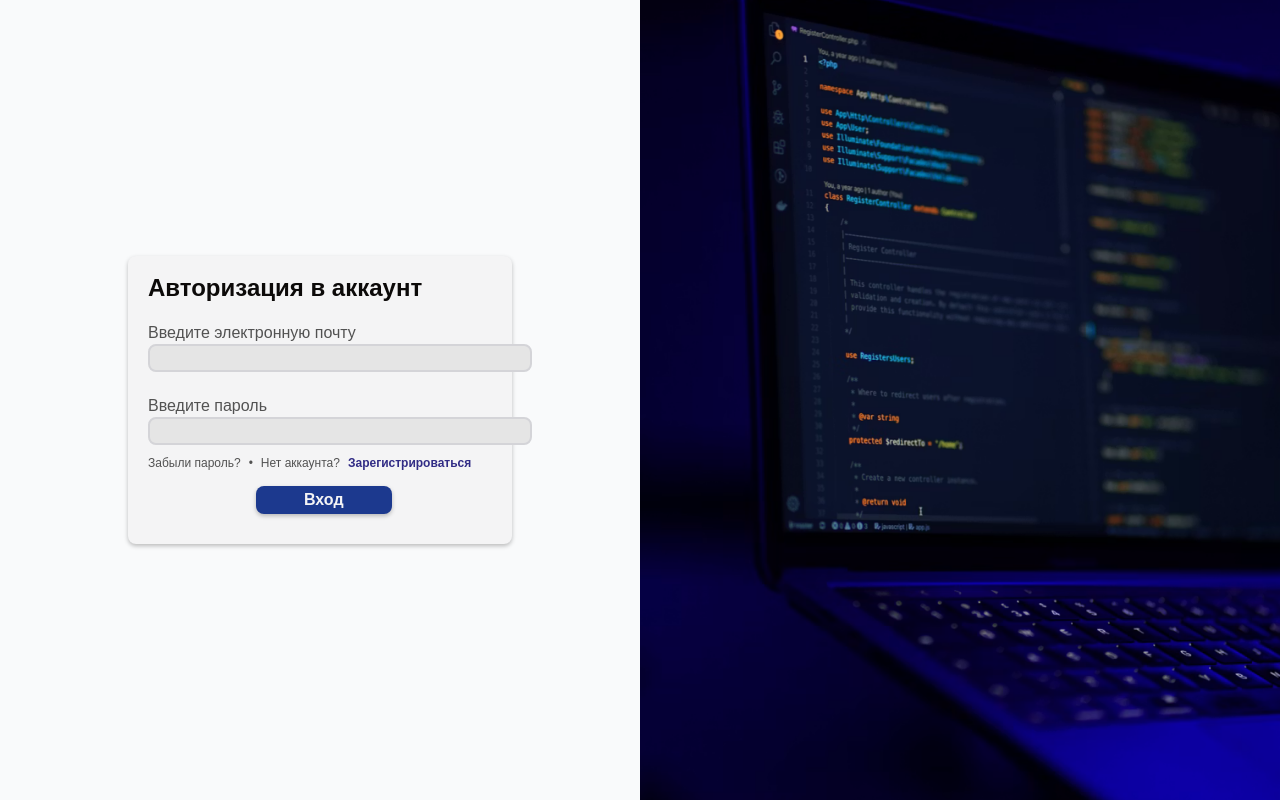
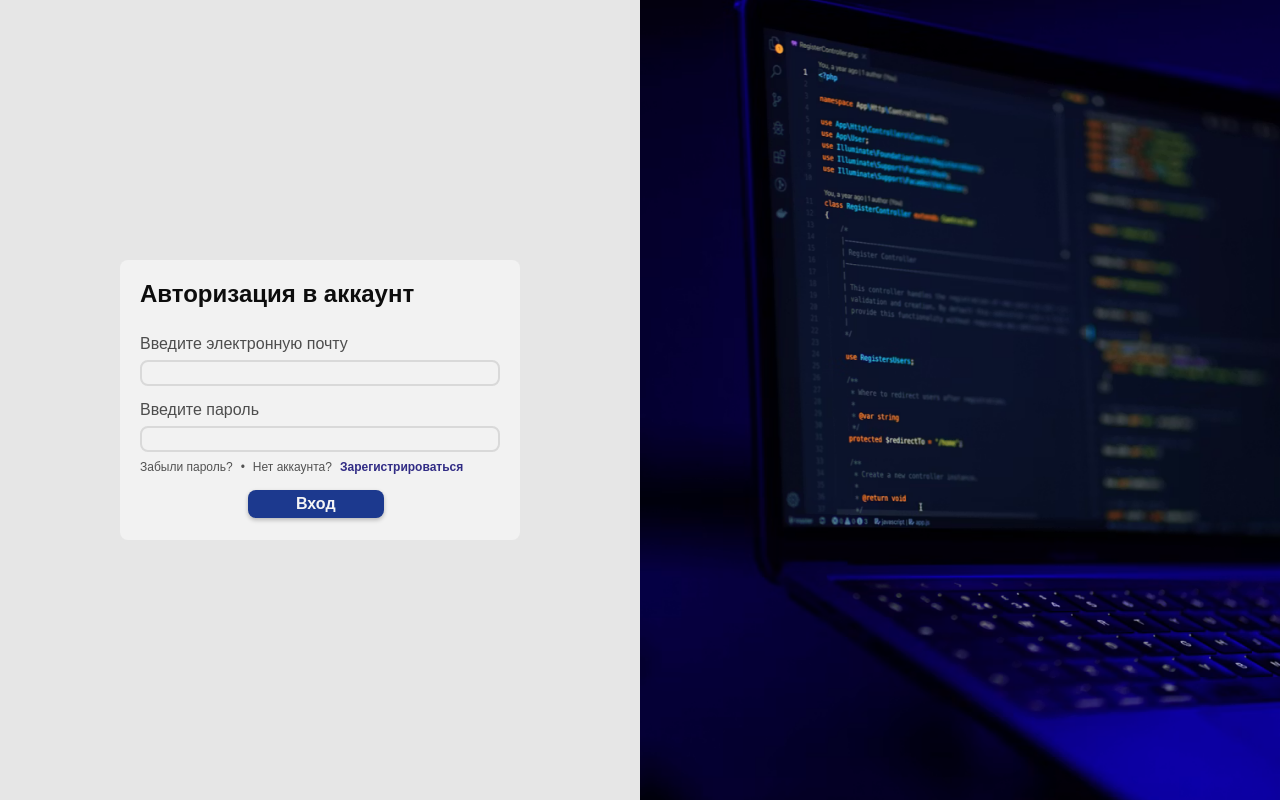
Before and after one commit to napoleonrs22/online-judje-platform, a Next.js app in the folder online-judge-frontend/: page /login in a window 1280 px wide. Built offline with nearby package versions, Linux system fonts and the light colour scheme; no server answers.

Commit message:
Login page fixed

```diff
--- /dev/null
+++ b/online-judge-frontend/app/login/Login.module.css
@@ -0,0 +1,86 @@
+.auth {
+
+  height: calc(100vh);
+  width: 100%;
+  background-color: red;
+  position: relative;
+  display: flex;
+  flex-direction: row;
+}
+.auth_left {
+  width: auto;
+  max-width: 50vw;
+  min-width: 480px;
+  height: 100%;
+  flex-grow: 1;
+  flex-shrink: 0;
+  position: relative;
+  display: flex;
+  justify-content: center;
+  align-items: center;
+  background-color: hsl(0, 0%, 90%);
+}
+.auth_right {
+  width: auto;
+  min-width: 0;
+  height: 100%;
+  flex-grow: 1;
+  position: relative;
+  display: flex;
+  background-color: purple;
+}
+.auth_right_img {
+  width: auto;
+  min-width: 0;
+  height: 100%;
+  flex-shrink: 8;
+  position: relative;
+  display: flex;
+  background-color: purple;
+}
+
+.login_form {
+  width: 400px;
+  height: 280px;
+  position: relative;
+  display: flex;
+  flex-direction: column;
+  background-color: hsl(0, 0%, 95%);
+  padding-left: 20px;
+  padding-right: 20px;
+  padding-top: 16px;
+  border-radius: 8px;
+}
+.login_form__title {
+  font-size: 24px;
+  font-weight: 600;
+  margin-bottom: 20px;
+  color: hsl(0, 0%, 5%);
+}
+
+.form_input {
+  width: 100%;
+  height: 54px;
+  position: relative;
+  display: flex;
+  flex-direction: column;
+  margin-bottom: 12px;
+}
+.form_input__label {
+  font-size: 16px;
+  font-weight: 400;
+  margin-bottom: 4px;
+  color:hsl(0, 0%, 30%)
+}
+.form_input__input{
+  height: 30px;
+  width: auto;
+  position: relative;
+  display: flex;
+  border: 2px solid #D9D9D9;
+  border-radius: 8px;
+  box-sizing: border-box;
+  padding-left: 8px;
+  font-size: 16px;
+  color:hsl(0, 0%, 30%)
+}
--- a/online-judge-frontend/app/login/page.tsx
+++ b/online-judge-frontend/app/login/page.tsx
@@ -6,6 +6,8 @@ import { useRouter, useSearchParams } from 'next/navigation';
 import Link from 'next/link';
 import Image from 'next/image';
 import { login, AuthError } from '@/lib/auth';
+
+import styles from './Login.module.css';
 
 export default function LoginPage() {
   const router = useRouter();
@@ -64,15 +66,15 @@ export default function LoginPage() {
   };
 
   return (
-    <div className="min-h-screen flex">
+    <div className={styles.auth}>
       {/* ЛЕВАЯ ЧАСТЬ — ФОРМА */}
-      <div className="w-full lg:w-1/2 flex items-center justify-center bg-gray-50 px-4 py-12">
-        <form onSubmit={handleSubmit} className="w-96 h-72 relative">
+      <div className={styles.auth_left}>
+        <form onSubmit={handleSubmit} className={styles.login_form}>
           {/* Основной контейнер */}
-          <div className="w-96 h-72 absolute inset-0 bg-zinc-100 rounded-lg shadow-[0px_2px_4px_0px_rgba(0,0,0,0.25)]" />
+
 
           {/* Заголовок */}
-          <div className="absolute left-5 top-4 text-stone-950 text-2xl font-semibold">
+          <div className={styles.login_form__title}>
             Авторизация в аккаунт
           </div>
 
@@ -90,8 +92,10 @@ export default function LoginPage() {
             </div>
           )}
 
+          <div className={styles.form_input}>
+
           {/* Введите логин - Label */}
-          <div className="absolute left-5 top-[65px] text-neutral-600 text-base font-normal">
+          <div className={styles.form_input__label}>
             Введите электронную почту
           </div>
           {/* Введите логин - Input */}
@@ -99,13 +103,16 @@ export default function LoginPage() {
             type="email"
             value={email}
             onChange={(e) => setEmail(e.target.value)}
-            className="w-96 h-7 absolute left-5 top-[88px] bg-neutral-200 rounded-lg border-2 border-zinc-300 px-2 focus:outline-none text-stone-950"
+            className={styles.form_input__input}
             disabled={isLoading}
             required
           />
 
+          </div>
+
+          <div className={styles.form_input}>
           {/* Введите пароль - Label */}
-          <div className="absolute left-5 top-[138px] text-neutral-600 text-base font-normal">
+          <div className={styles.form_input__label}>
             Введите пароль
           </div>
           {/* Введите пароль - Input */}
@@ -113,10 +120,11 @@ export default function LoginPage() {
             type="password"
             value={password}
             onChange={(e) => setPassword(e.target.value)}
-            className="w-96 h-7 absolute left-5 top-[161px] bg-neutral-200 rounded-lg border-2 border-zinc-300 px-2 focus:outline-none text-stone-950"
+            className={styles.form_input__input}
             disabled={isLoading}
             required
           />
+          </div>
 
           {/* Ссылки */}
           <div className="absolute left-5 top-[199px] text-xs font-normal flex gap-2">
@@ -142,12 +150,12 @@ export default function LoginPage() {
       </div>
 
       {/* ПРАВАЯ ЧАСТЬ — ФОТО */}
-      <div className="hidden lg:flex w-1/2 relative bg-gray-900 overflow-hidden">
+      <div className={styles.auth_right}>
         <Image
           src="/login.png"
           alt="Программист за ноутбуком"
           fill
-          className="object-cover"
+          className={styles.auth_right_img}
           priority
         />
       </div>
```
Also changed, not shown: 2 other files (tests, documents, lock files or other folders).
